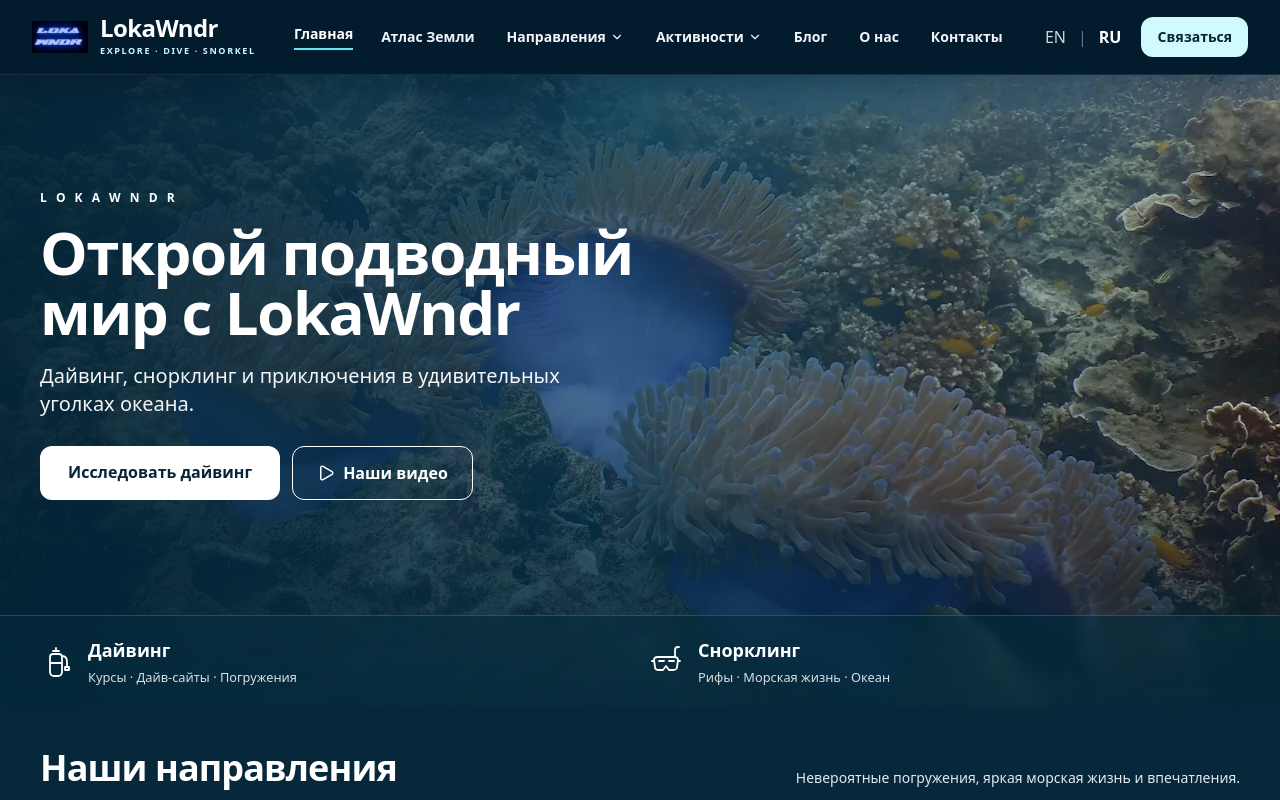
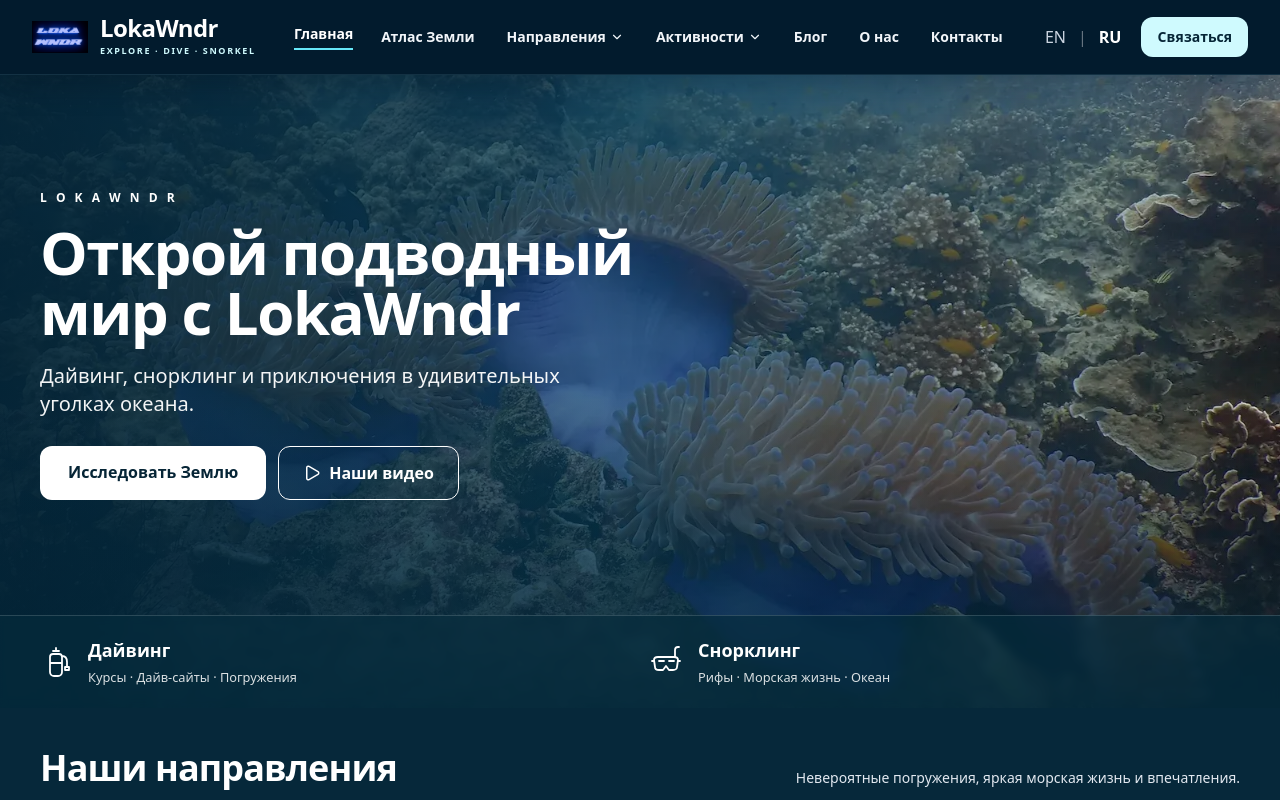
Before and after one commit to Tommysons/diving, a Next.js app: page /ru in a window 1280 px wide. Shown: the top 800 px of the page. Built offline with nearby package versions, Linux system fonts and the light colour scheme.

Commit message:
Link homepage exploration button to atlas

```diff
--- a/src/app/page.tsx
+++ b/src/app/page.tsx
@@ -24,11 +24,11 @@ export default function HomePage() {
  const [filter,setFilter]=useState('all')
  const t=ru?{
   eyebrow:'L O K A W N D R',title:'Открой подводный мир с LokaWndr',subtitle:'Дайвинг, снорклинг и приключения в удивительных уголках океана.',
-  plan:'Исследовать дайвинг',watch:'Наши видео',diving:'Дайвинг',diveInfo:'Курсы · Дайв-сайты · Погружения',snorkel:'Снорклинг',snorkelInfo:'Рифы · Морская жизнь · Океан',
+  plan:'Исследовать Землю',watch:'Наши видео',diving:'Дайвинг',diveInfo:'Курсы · Дайв-сайты · Погружения',snorkel:'Снорклинг',snorkelInfo:'Рифы · Морская жизнь · Океан',
   destinations:'Наши направления',destInfo:'Невероятные погружения, яркая морская жизнь и впечатления.',thailand:'Таиланд',thaiLead:'Ко Тао — где всё началось.',thaiInfo:'Дайвинг, коралловые рифы и островная жизнь.',maldives:'Мальдивы',malLead:'Новое океанское приключение.',malInfo:'Манты, китовые акулы, рифы и снорклинг.',explore:'Исследовать',stories:'Истории дайвинга и снорклинга',all:'Все',marine:'Морская жизнь',view:'Все истории'
  }:{
   eyebrow:'L O K A W N D R',title:'Explore the Underwater World with LokaWndr',subtitle:'Scuba diving, snorkeling and ocean adventures in extraordinary destinations.',
-  plan:'Explore Diving',watch:'Watch Our Videos',diving:'Scuba Diving',diveInfo:'Courses · Dive Sites · Ocean Stories',snorkel:'Snorkeling',snorkelInfo:'Reefs · Marine Life · Ocean Trips',
+  plan:'Explore Earth',watch:'Watch Our Videos',diving:'Scuba Diving',diveInfo:'Courses · Dive Sites · Ocean Stories',snorkel:'Snorkeling',snorkelInfo:'Reefs · Marine Life · Ocean Trips',
   destinations:'Our Destinations',destInfo:'Chosen for incredible diving, vibrant marine life, and unforgettable ocean experiences.',thailand:'Thailand',thaiLead:'Koh Tao — where the journey began.',thaiInfo:'Scuba diving, vibrant reefs and a true dive community.',maldives:'Maldives',malLead:'A new ocean adventure.',malInfo:'Pristine reefs, manta rays, whale sharks and exceptional snorkeling.',explore:'Explore',stories:'Latest Dive & Snorkel Stories',all:'All',marine:'Marine Life',view:'View All Stories'
  }
  const destinations=[
@@ -45,7 +45,7 @@ export default function HomePage() {
      <p className='mb-4 text-xs font-bold tracking-[.25em]'>{t.eyebrow}</p>
      <h1 className='text-4xl font-extrabold leading-[1.09] tracking-tight md:text-6xl'>{t.title}</h1>
      <p className='mt-5 max-w-xl text-lg leading-snug text-white/95 md:text-xl'>{t.subtitle}</p>
-     <div className='mt-7 flex flex-wrap gap-3'><Link href={base+'/divesites'} className='rounded-xl bg-white px-7 py-3.5 font-bold text-[#062536] hover:bg-cyan-100'>{t.plan}</Link><Link href='https://www.youtube.com/@lokawndr' target='_blank' rel='noopener noreferrer' className='inline-flex items-center gap-2 rounded-xl border border-white px-6 py-3.5 font-semibold hover:bg-white/15'><Play size={18}/>{t.watch}</Link></div>
+     <div className='mt-7 flex flex-wrap gap-3'><Link href={base+'/atlas'} className='rounded-xl bg-white px-7 py-3.5 font-bold text-[#062536] hover:bg-cyan-100'>{t.plan}</Link><Link href='https://www.youtube.com/@lokawndr' target='_blank' rel='noopener noreferrer' className='inline-flex items-center gap-2 rounded-xl border border-white px-6 py-3.5 font-semibold hover:bg-white/15'><Play size={18}/>{t.watch}</Link></div>
     </div>
    </div>
    <div className='relative border-t border-white/15 bg-[#062b3c]/65 backdrop-blur-sm'><div className='mx-auto grid max-w-[1480px] gap-5 px-6 py-5 md:grid-cols-2 md:px-10'>
```
